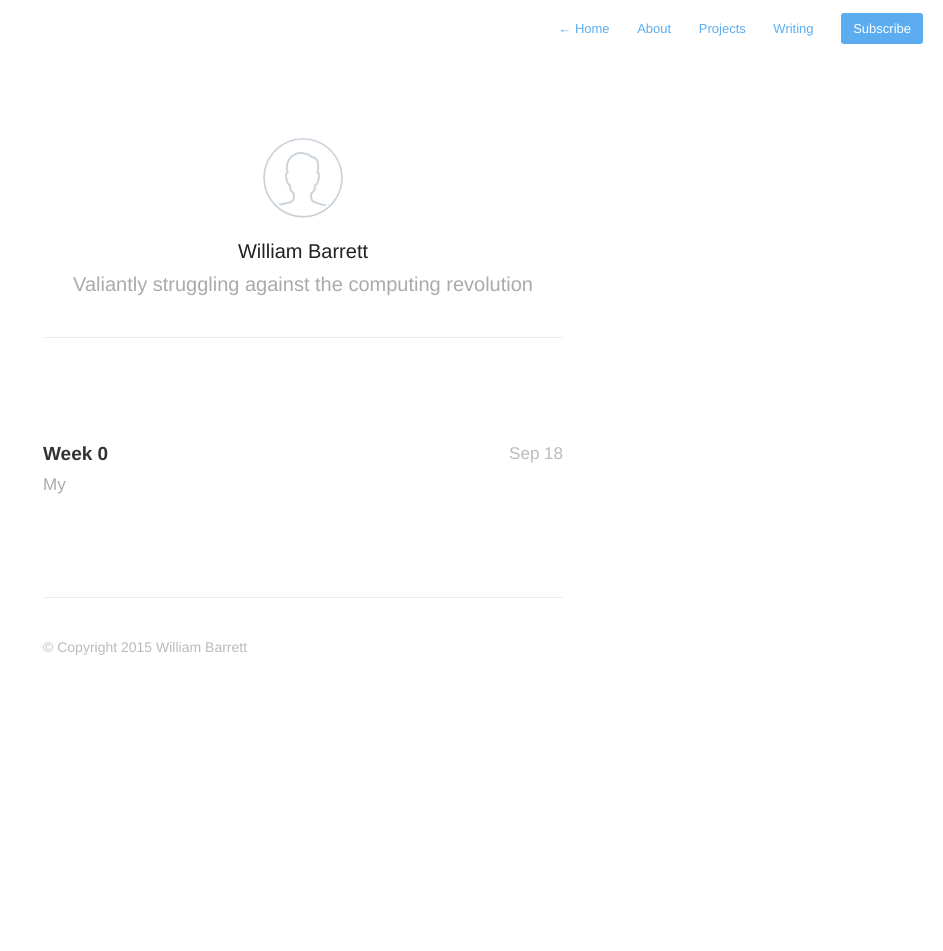
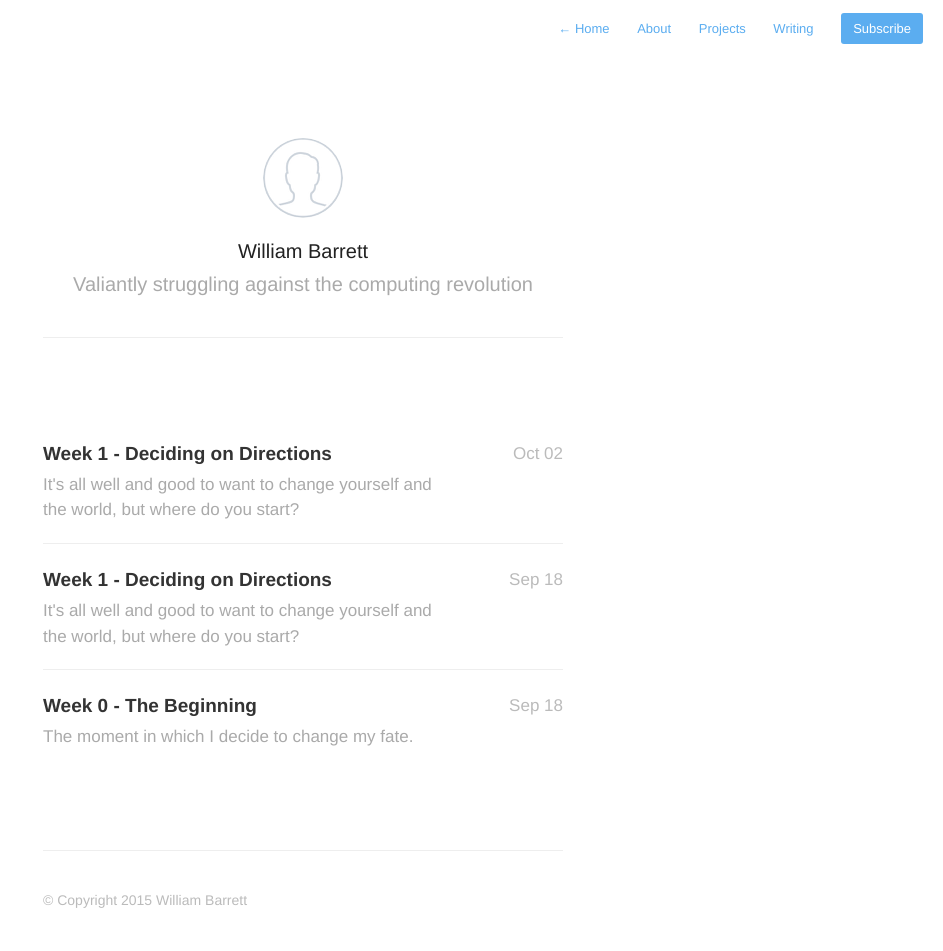
Before and after one commit to willbarrett/willbarrett.github.io, a Jekyll site: the page built from index.html, in a window 1280 px wide. Shown: the whole page, without its empty margins (337-1280 px from the left). Built offline with Jekyll 4.4.1, drawn with Linux system fonts in a browser that asks for light colours; nearby versions of some CDN libraries; Markdown is read by kramdown in place of the engine named in the settings; the list of posts is cut into pages by our own code; before the commit the page ends 900 px from its top, so only the background shows below that; part of the change alters nothing that is shown.

Commit message:
First 3 posts, somewhat finalized

```diff
--- a/_posts/2015-09-18-week-0-review.markdown
+++ b/_posts/2015-09-18-week-0-review.markdown
@@ -1,13 +1,11 @@
 ---
-title:  "Week 0"
+title:  "Week 0 - The Beginning"
 date:   2015-09-18 10:18:00
-description: My #fuckit moment, what I'm doing next, and why
+description: The moment in which I decide to change my fate.
 ---
 
-On Sunday, September 13th, I was flipping out. I was depressed, anxious, scared, angry, and just kinda fed up with things. I have spent the last year and a half working for a cool startup out of SF called [Sqwiggle](http://www.sqwiggle.com). A few months ago, we pivoted, dismissed more than half the team, and started working on [Speak](https://speak.io/). It's been awesome, but stressful, as all startups are. I felt like I wasn't producing at the level they needed due to burnout. The week before hadn't been very productive, as I was banging my head on some large problems, and generally getting nowhere fast.
+On Sunday, September 13th, I was flipping out. I was depressed, anxious, scared, angry, and just kinda fed up with things. I have spent the last year and a half working for a cool startup out of SF called [Sqwiggle](http://www.sqwiggle.com). A few months ago, we pivoted, dismissed more than half the team, and started working on [Speak](https://speak.io/). It's been awesome, but stressful, as all startups are.
 
-After a long talk with my lovely and patient wife Karen, I called up my boss and chatted with him about dropping to half time in order to recover. It turns out this would buy them a couple more months, and he was up for giving it a try. I'll still be handling as much as I can during my afternoons, but I'll be off in the mornings. Right now we're treating it as an experiment.
-
-I'll now have time to catch up on the personal stuff I've let slide over the last 3+ years of hard work. It'll be a good thing. I'll also be starting a writing habit, which will hopefully turn into something interesting. We'll have to see. My main goals are to recover and to try to share what I've learned recently. How that's going to happen hasn't been decided yet.
+What I realized was, I'm pushing hard at Sqwiggle and Speak, but there's something missing. I feel that I've done a decent job becoming a good developer, but there's a side of entrepreneurship I just don't understand from my time in startups and tech consulting. I've decided to spend some time running experiments to discover what markets exist and how to access them. I'm going to be turning the way I've seen startups done in the past on their head, one little bit at a time, and documenting what works and what doesn't here.
 
 Stay tuned.
--- /dev/null
+++ b/_posts/2015-09-25-week-1-review.markdown
@@ -0,0 +1,18 @@
+---
+title:  "Week 1 - Deciding on Directions"
+date:   2015-09-18 11:00:00
+description: It's all well and good to want to change yourself and the world, but where do you start?
+---
+
+This week was spent doing a lot of thinking and reading about startups in general. Here's what I see a LOT:
+
+1) Build a widget
+2) Iterate on the widget
+3) Attempt to sell the widget
+4) Fail
+5) Pivot
+6) Fail
+
+Repeat until running out of money.
+
+So, that's what my experiments AREN'T going to do. I've decided to figure out the marketing, distribution, and audience before I tackle creating anything that I could sell. What's the next step? Market research. Lots of it. Here in I've discovered problem number one - I'm trained as a developer. I have no idea how to do product research. My job for next week will be to figure that out.
--- /dev/null
+++ b/_posts/2015-10-02-week-2-review.markdown
@@ -0,0 +1,9 @@
+---
+title:  "Week 1 - Deciding on Directions"
+date:   2015-10-02 11:00:00
+description: It's all well and good to want to change yourself and the world, but where do you start?
+---
+
+This week started where every good thing starts - at the library. Luckily, Baltimore has a kick-ass library. Their website is terrible, but the [Enoch Pratt Library](http://www.prattlibrary.org/) is very well stocked, and totally under-used by any business people I know. I went in on Monday morning and walked out 30 minutes later with 7 books on market research and marketing. This week I've read two. Neither were perfect, but now I've got a good idea of the kinds of questions I need to be asking, and the sorts of resources I should look at in order to figure out the answers.
+
+Part of my free time this week was lost to a family matter, but I've gotten back on the horse near the end of the week, and am plowing on. Early next week will be the beginning of true market research. I'll also continue reading on market and marketing research. I hope to spend a few weeks in research mode, with the goal of deciding on a target market and a problem people are willing to pay to solve.
```
